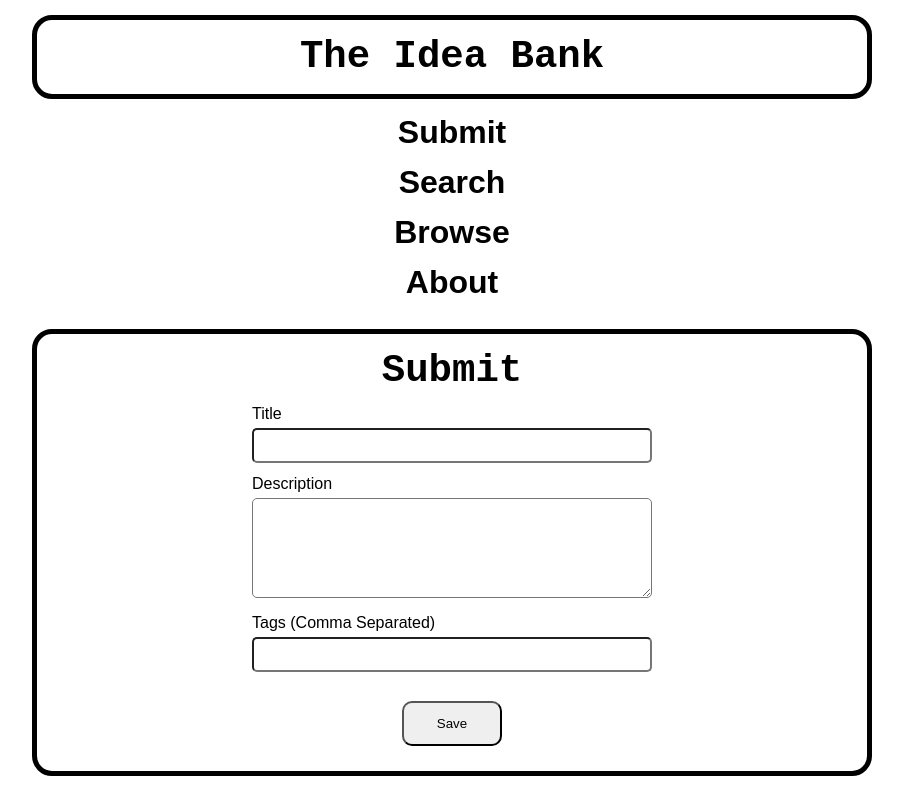
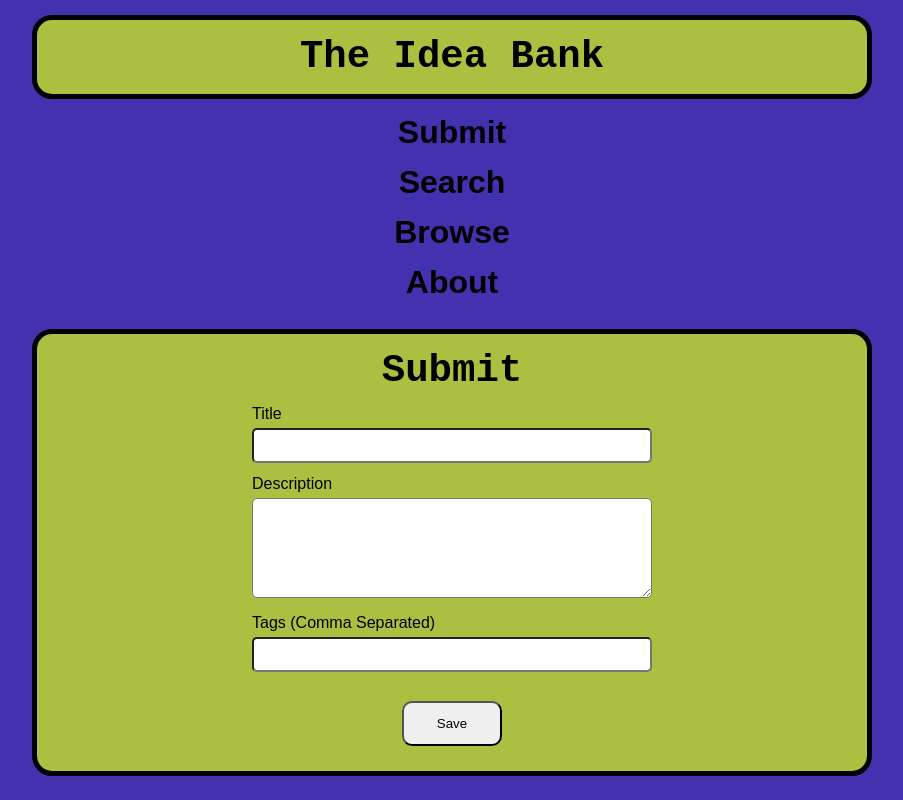
Before and after one commit to mploof/IdeaBank, a React (Create React App) app: page /submit in a window 1280 px wide. Shown: the whole page, without its empty margins (188-1091 px from the left). Built offline with nearby package versions, Linux system fonts and the light colour scheme; no server answers; the database is empty.

Commit message:
Added some colors to CSS styling

```diff
--- a/src/App.css
+++ b/src/App.css
@@ -4,6 +4,7 @@ html {
   width: 100%;
   overflow-x: hidden;
   margin: auto;
+  background: #4431AF;
 }
 
 body {
@@ -47,6 +48,7 @@ body {
   border-radius: 20px;
   width: 100%;
   max-width: 800px;
+  background: #ACBF41;
 }
 
 .TitleBlock {
@@ -119,7 +121,7 @@ h3 {
   /* width: 100%; */
   /* height: 25px; */
   font-family: fantasy;
-  background: #dbdbdb;
+  background: #B9BBA7;
   font-size: 1.2em;
   border-style: solid;
   border-width: 3px;
@@ -129,6 +131,11 @@ h3 {
   justify-content: center;
   align-items: center;
   z-index: 100;
+  transition: 0.3s;
+}
+
+.IdeaTitle:hover {
+  background: #dbdbdb;
 }
 
 .popup-container {
@@ -149,7 +156,7 @@ h3 {
     display: block;
     box-shadow: 5px 10px #888888;
     border-radius: 25px;
-    background-color: white;
+    background: #dbdbdb;
 }
 
 .popup-contents {
```
